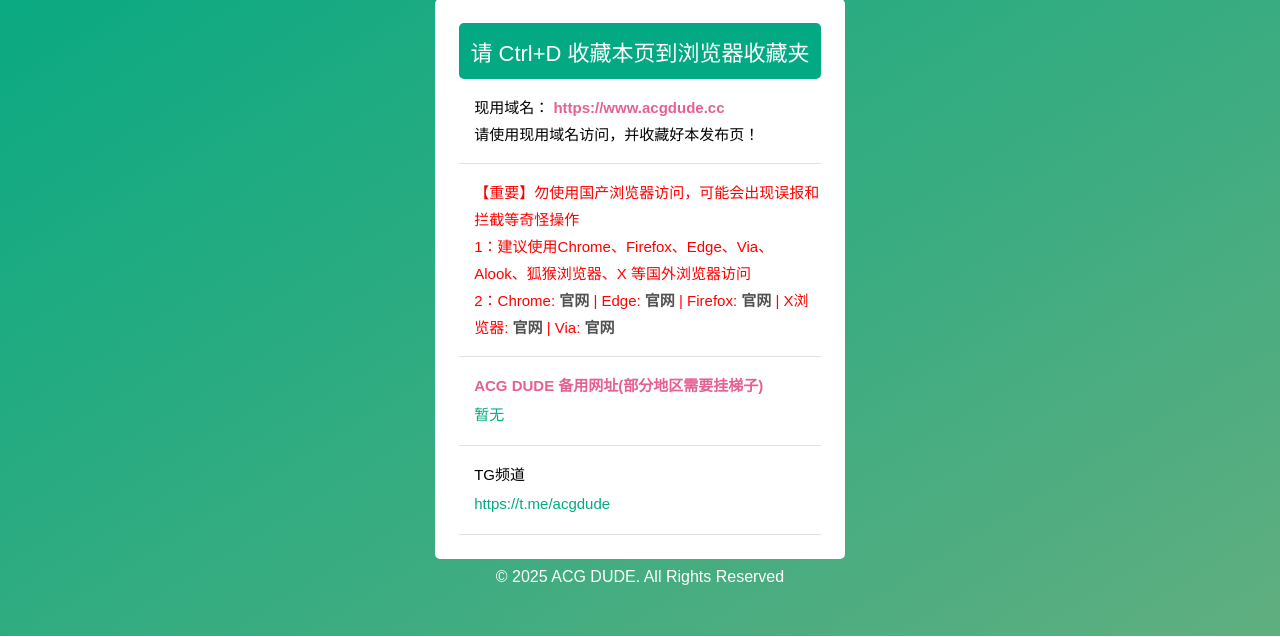
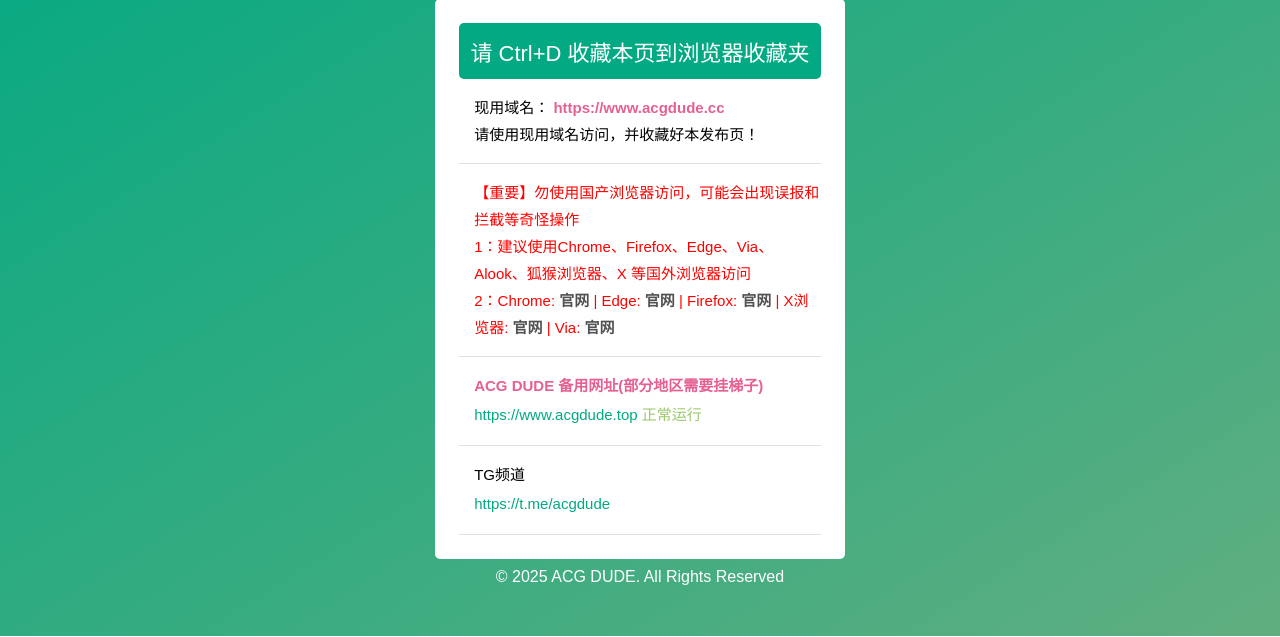
Before and after one commit to NglsMa/acgdude-go-home, a plain HTML site: page index.html in a window 1280 px wide. Shown: the part 163-800 px from the top of the page. Drawn offline with Linux system fonts and the light colour scheme.

Commit message:
Update index.html

```diff
--- a/index.html
+++ b/index.html
@@ -42,7 +42,7 @@
                         </li>
                         </li><li style="font-size: 15px; color: #e56093;font-weight: 600;">
                             ACG DUDE 备用网址(部分地区需要挂梯子)
-                            <a href="https://www.acgdude.cc/" target="_blank"><i>暂无 </i></a>
+                            <a href="https://www.acgdude.cc/" target="_blank"><i>https://www.acgdude.top  <font style="color: #9cc76b;">正常运行</font> </i></a>
                         </li>
                         <li>
                             TG频道
```
